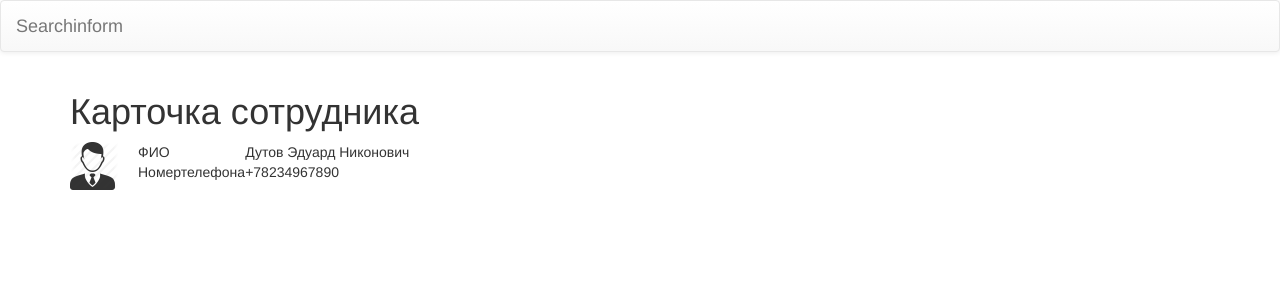
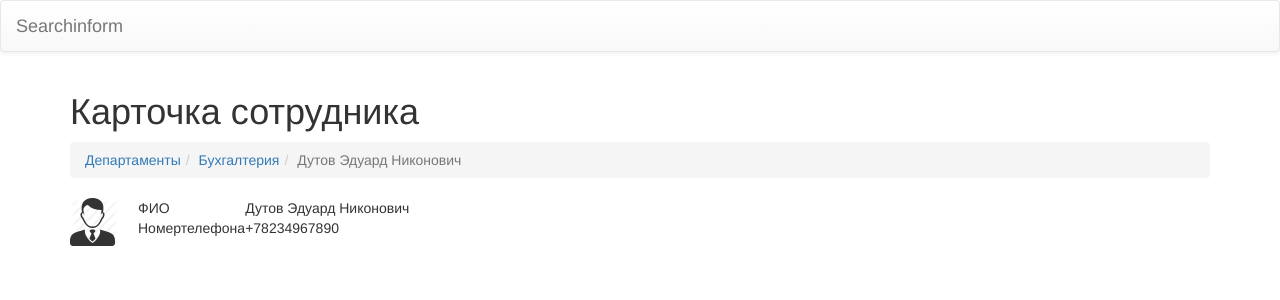
Before and after one commit to drKaramazin/searchinform, an Angular app: page /employees/101 in a window 1280 px wide. Shown: the top 300 px of the page. Built offline with nearby package versions, Linux system fonts and the light colour scheme.

Commit message:
Navigation

```diff
--- a/src/pages/departments/departments.component.html
+++ b/src/pages/departments/departments.component.html
@@ -1,4 +1,8 @@
 <h1>Департаменты</h1>
+
+<ol class="breadcrumb">
+    <li class="active">Департаменты</li>
+</ol>
 
 <table class="table table-hover">
     <thead>
--- a/src/pages/employees-list/employees-list.component.html
+++ b/src/pages/employees-list/employees-list.component.html
@@ -1,5 +1,9 @@
 <h1>Список сотрудников</h1>
-<h2 *ngIf="departmentId"> Департамент "{{departmentId | departmentName | async}}" </h2>
+
+<ol class="breadcrumb" *ngIf="departmentId">
+    <li><a [routerLink]="['/']">Департаменты</a></li>
+    <li class="active">{{departmentId | departmentName | async}}</li>
+</ol>
 
 <table class="table table-hover">
     <thead>
--- a/src/pages/employees/employees.component.html
+++ b/src/pages/employees/employees.component.html
@@ -1,4 +1,10 @@
 <h1>Карточка сотрудника</h1>
+
+<ol class="breadcrumb" *ngIf="(employee | async)?.department">
+    <li><a [routerLink]="['/']">Департаменты</a></li>
+    <li><a [routerLink]="['/departments/'+(employee | async)?.department+'/employees']">{{(employee | async)?.department | departmentName | async}}</a></li>
+    <li class="active">{{(employee | async)?.name}}</li>
+</ol>
 
 <div class="card-container">
     <div class="image">
--- a/src/pipes/department-name.pipe.ts
+++ b/src/pipes/department-name.pipe.ts
@@ -11,7 +11,11 @@ export class DepartmentNamePipe implements PipeTransform {
   }
 
   transform(id: string): Promise<string> {
-    return this.storage.getDapartmentName(id);
+    if (id) {
+      return this.storage.getDapartmentName(id);
+    } else {
+      return null;
+    }
   }
 
 }
```
